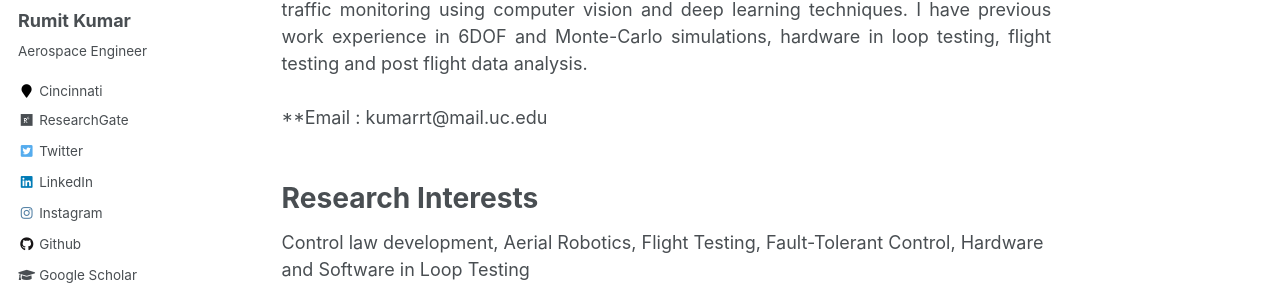
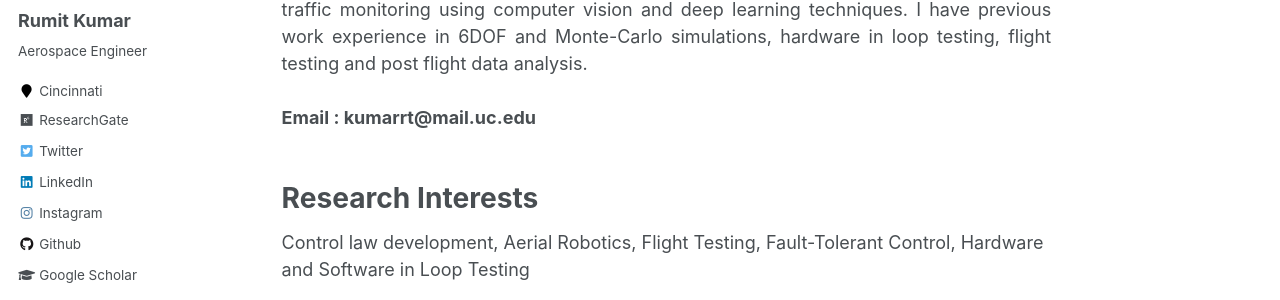
Before and after one commit to kumarrt/kumarrt.github.io, a Jekyll site: the page built from _pages/about.md, in a window 1280 px wide. Shown: the part 326-626 px from the top of the page. Built offline with Jekyll 4.4.1, drawn with Linux system fonts in a browser that asks for light colours.

```diff
--- a/_pages/about.md
+++ b/_pages/about.md
@@ -11,7 +11,7 @@ redirect_from:
 <div style="text-align: justify"> I hold Masters of Science in Aerospace Engineering with Dynamics and Control specialization from the University of Cincinnati, Ohio USA. Currently, I work as a PhD researcher in the Department of Aerospace Engineering and Engineering Mechanics as part of the CDS Lab at UC. My research focus is on the on development of advanced and fault tolerant flight controllers for multi-rotor UAVs. I also work on a project for the Ohio Department of Transportation (ODOT) where multirotor aerial vehicles are utilized for traffic monitoring using computer vision and deep learning techniques. I have previous work experience in 6DOF and Monte-Carlo simulations, hardware in loop testing, flight testing and post flight data analysis.  </div>
 
 <br />
-**Email : kumarrt@mail.uc.edu
+**Email : kumarrt@mail.uc.edu**
 <br />
 <br />
 
```
